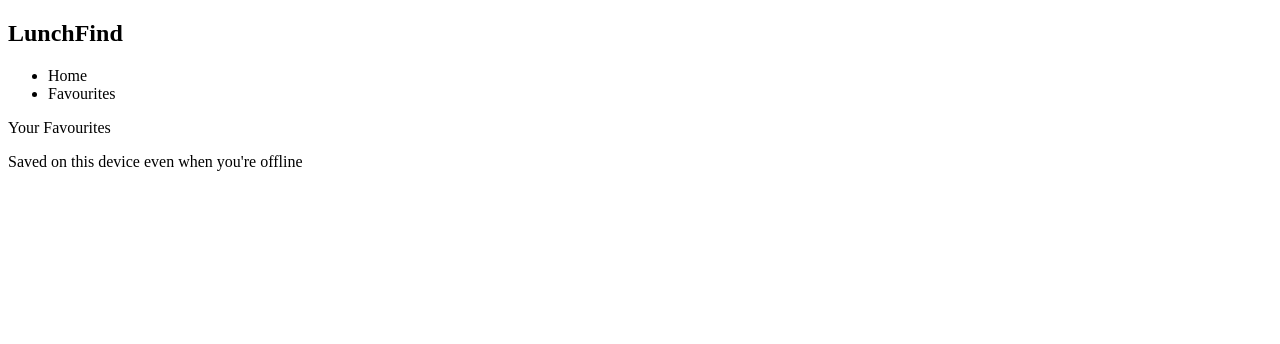
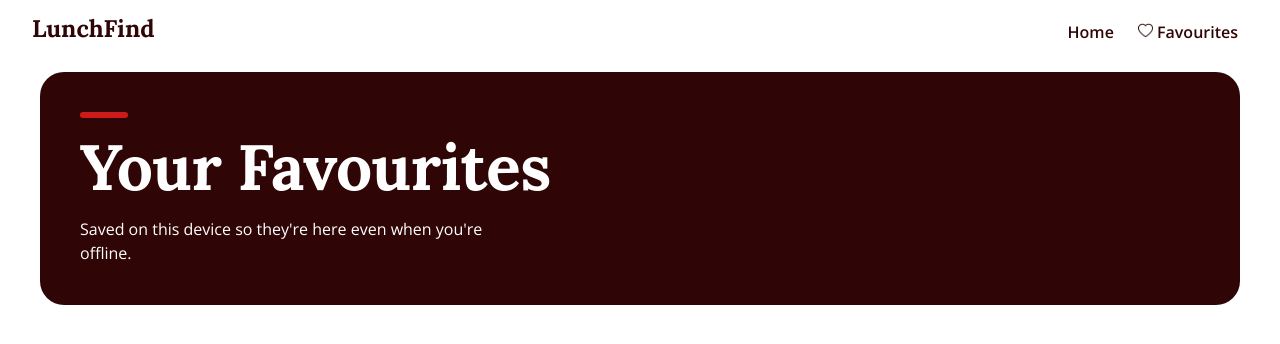
Before and after one commit to Adewole76/LunchFind, a plain HTML site: page favourite.html in a window 1280 px wide. Drawn offline with nearby package versions, Linux system fonts and the light colour scheme.

Commit message:
added navigation bar and main header section to favourites page

```diff
--- a/favourite.html
+++ b/favourite.html
@@ -8,27 +8,28 @@
  <link href="https://fonts.googleapis.com/css2?family=Lora:wght@600;700&family=Montserrat:wght@500;600;700&family=Open+Sans:wght@400;600&display=swap" rel="stylesheet">
 </head>
 <body>
-   <nav>
+  <nav>
         <h1>LunchFind</h1>
         <ul>
-            <li>Home</li>
-            <li>Favourites</li>
+            <li><a href="index.html">Home</a></li>
+            <li><a href="favourite.html"><img src="/image/heart5.png" alt="nav-favourite-icon"> Favourites</a></li>
         </ul>
+        <button class="sidebar-toggleOn"><img src="/image/hamburger (1).png" alt="hamburger-icon"></button>
     </nav>
 
     <main>
         <header>
         <section>
             <div></div>
-            <p>Your Favourites</p>
-            <p>Saved on this device even when you're offline</p>
+            <h2>Your Favourites</h2>
+            <p>Saved on this device so they're here even when you're offline.</p>
         </section>
     </header>
 
     <p class="favourites-number"></p>
-     <selseection class="recipes-container">
+     <section class="recipes-container">
 
-       </selseection>
+       </section>
     </main>
     <script type="module" src="/Controllers/favourites.js"></script>
 </body>
--- a/styles/favourites.css
+++ b/styles/favourites.css
@@ -75,3 +75,92 @@
   --tap-target: 44px;                  /* minimum size for buttons, chips, hearts */
   --carousel-height: clamp(240px, 42vw, 520px);
 }
+
+body{
+    position: relative;
+    padding: 4em 2em 0 2em;
+}
+.hidden{
+    display: none !important;
+}
+nav{
+    display: flex;
+    position: fixed;
+    top: 0;
+    right: 0;
+    left: 0;
+    justify-content: space-between;
+    background-color: white;
+    padding: 8px 2em;
+    z-index: 1500;
+}
+nav h1{
+    font-family: var(--font-display);
+    color: var(--charcoal);
+    margin: 5px 0;
+}
+nav ul{
+    padding: 5px 0;
+    list-style-type: none;
+    margin: 0;
+}
+nav img{
+    width: 15px;
+    height: 15px;
+    margin-top: 5px;
+}
+nav ul li{
+    display: inline-block;
+}
+nav ul li a{
+    display: inline-block;
+    padding: 5px 10px;
+    font-family:var(--font-body);
+    color: var(--charcoal);
+    font-weight:var(--fw-semibold);
+    text-decoration: none;
+}
+
+.sidebar-toggleOn{
+    position: absolute;
+    right: 0;
+    top: 8px;
+    right: 8px;
+    background-color: transparent;
+    border: none;
+    display: none;
+}
+.sidebar-toggleOn img{
+    width: 20px;
+    height: 20px;
+}
+
+main header{
+    background-color:var(--charcoal);
+    padding: 2.5em;
+    border-radius: 1.5em;
+    margin-bottom: 2em;
+}
+main header div{
+   width: 3em;
+   background-color:var(--crimson);
+   height: 6px;
+   border-radius:5px;
+   margin-bottom: 1em;
+}
+main header h2{
+    color: var(--white);
+    font-family:var(--font-display);
+    font-size:var(--fs-hero);
+    margin: 0;
+    max-width: 500px;
+    line-height:var(--lh-heading);
+    letter-spacing:var(--ls-heading);
+}
+main header p{
+    margin: 1em 0 0 0;
+    line-height:var(--lh-body);
+    font-family:var(--font-body);
+    color: white;
+    max-width: 450px;
+}
```
Also changed, not shown: index.html (+1 -1 lines).
